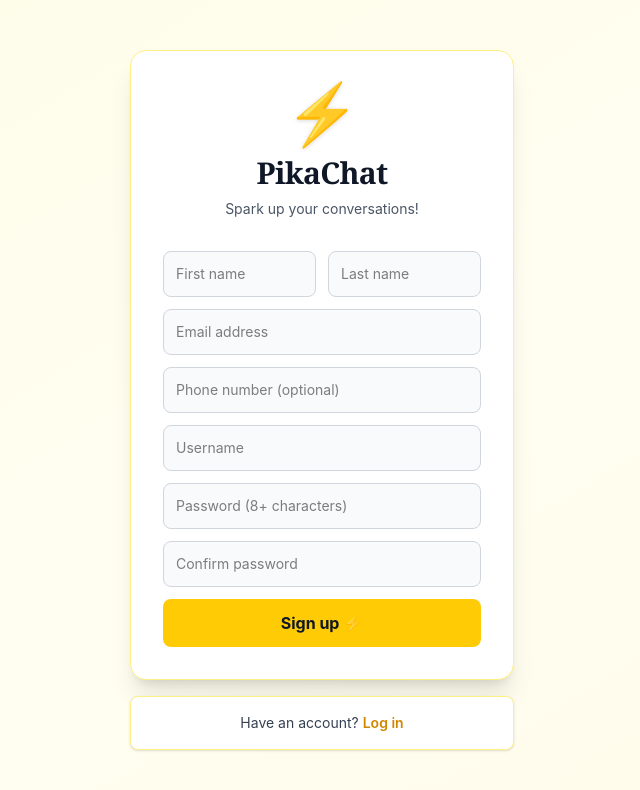
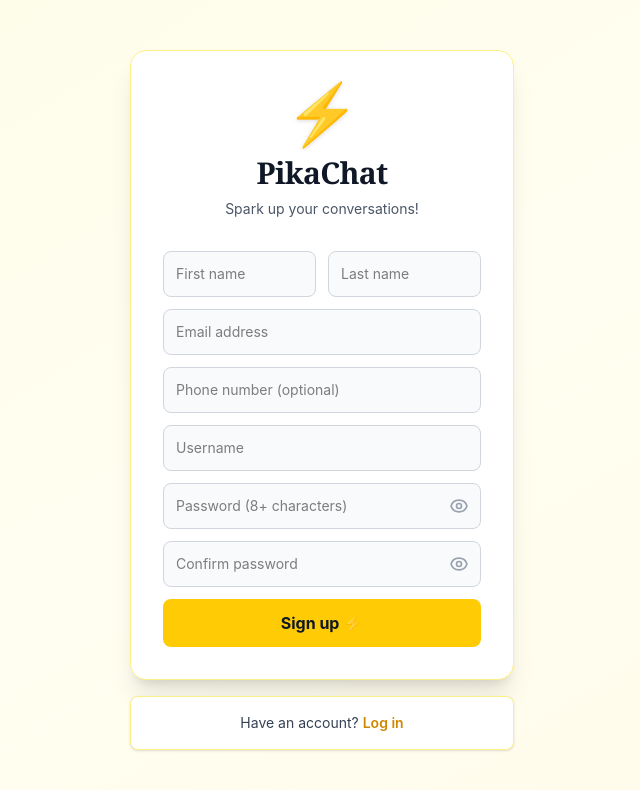
Before and after one commit to Divyu-codes/instagram-clone-react-django, a React (Vite) app in the folder frontend/: page /signup in a window 1280 px wide. Shown: the top 790 px of the page, without its empty margins (318-958 px from the left). Built offline with nearby package versions, Linux system fonts and the light colour scheme; no server answers.

Commit message:
Added last changes

```diff
--- a/frontend/src/App.jsx
+++ b/frontend/src/App.jsx
@@ -24,12 +24,11 @@
     <div className="flex min-h-screen bg-[#FFFEF0]">
       <Sidebar />
 
-      {/* CHANGE 1: pb-20 md:pb-0 add kiya hai taaki mobile par niche jagah bane */}
+
       <main className="flex-1 overflow-y-auto pb-20 md:pb-0">
         <div className="mx-auto max-w-6xl px-4 py-6">{children}</div>
       </main>
 
-      {/* CHANGE 2: MobileNav ko yahan add kiya hai (Sirf authenticated users ke liye) */}
       <MobileNav />
     </div>
   );
--- a/frontend/src/pages/Auth/Login.jsx
+++ b/frontend/src/pages/Auth/Login.jsx
@@ -1,6 +1,5 @@
 import { useState } from "react";
 import { useNavigate } from "react-router-dom";
-import GoogleSignIn from "../../components/auth/GoogleSignIn";
 
 const API_URL = import.meta.env.VITE_API_URL || "https://instagram-clone-react-django.onrender.com/api";
 
@@ -42,31 +41,10 @@
     const navigate = useNavigate();
     const [username, setUsername] = useState("");
     const [password, setPassword] = useState("");
+    const [showPassword, setShowPassword] = useState(false); // ✅ NEW: Password visibility toggle
     const [error, setError] = useState("");
     const [otp, setOtp] = useState("");
     const [requiresOtp, setRequiresOtp] = useState(false);
-    const [showForgotPassword, setShowForgotPassword] = useState(false);
-    const [recoveryEmail, setRecoveryEmail] = useState("");
-    const [recoveryMessage, setRecoveryMessage] = useState("");
-
-    async function requestPasswordReset() {
-        try {
-            const response = await fetchWithTimeout(`${API_URL}/users/password/forgot/`, {
-                method: "POST",
-                headers: { "Content-Type": "application/json" },
-                body: JSON.stringify({ email: recoveryEmail }),
-            });
-            const data = await response.json();
-            setRecoveryMessage(response.ok ? (data.detail || "Please check your email.") : getApiErrorMessage(data, "Please check your email."));
-        } catch (requestError) {
-            console.error(requestError);
-            if (requestError?.name === "AbortError") {
-                setRecoveryMessage("Request timed out. The server is busy, please try again.");
-                return;
-            }
-            setRecoveryMessage("Network error. The server might be waking up from sleep. Please wait a minute and try again.");
-        }
-    }
 
     async function handleLogin(e) {
         e.preventDefault();
@@ -133,6 +111,38 @@
                             required
                         />
 
+                        {/* ✅ PASSWORD FIELD WITH EYE ICON */}
+                        <div className="relative">
+                            <input
+                                type={showPassword ? "text" : "password"}
+                                placeholder="Password"
+                                value={password}
+                                onChange={(e) => setPassword(e.target.value)}
+                                className={`${inputClasses} pr-10`} // pr-10 adds space for the icon
+                                autoComplete="current-password"
+                                required
+                            />
+                            <button
+                                type="button"
+                                onClick={() => setShowPassword(!showPassword)}
+                                className="absolute right-3 top-1/2 -translate-y-1/2 text-gray-400 hover:text-gray-600 focus:outline-none"
+                                aria-label={showPassword ? "Hide password" : "Show password"}
+                            >
+                                {showPassword ? (
+                                    // Eye Slash Icon (Hide)
+                                    <svg xmlns="http://www.w3.org/2000/svg" className="h-5 w-5" fill="none" viewBox="0 0 24 24" stroke="currentColor">
+                                        <path strokeLinecap="round" strokeLinejoin="round" strokeWidth={2} d="M13.875 18.825A10.05 10.05 0 0112 19c-4.478 0-8.268-2.943-9.543-7a9.97 9.97 0 011.563-3.029m5.858.908a3 3 0 114.243 4.243M9.878 9.878l4.242 4.242M9.88 9.88l-3.29-3.29m7.532 7.532l3.29 3.29M3 3l3.59 3.59m0 0A9.953 9.953 0 0112 5c4.478 0 8.268 2.943 9.543 7a10.025 10.025 0 01-4.132 5.411m0 0L21 21" />
+                                    </svg>
+                                ) : (
+                                    // Eye Icon (Show)
+                                    <svg xmlns="http://www.w3.org/2000/svg" className="h-5 w-5" fill="none" viewBox="0 0 24 24" stroke="currentColor">
+                                        <path strokeLinecap="round" strokeLinejoin="round" strokeWidth={2} d="M15 12a3 3 0 11-6 0 3 3 0 016 0z" />
+                                        <path strokeLinecap="round" strokeLinejoin="round" strokeWidth={2} d="M2.458 12C3.732 7.943 7.523 5 12 5c4.478 0 8.268 2.943 9.542 7-1.274 4.057-5.064 7-9.542 7-4.477 0-8.268-2.943-9.542-7z" />
+                                    </svg>
+                                )}
+                            </button>
+                        </div>
+
                         {requiresOtp && (
                             <input
                                 type="text"
@@ -146,16 +156,6 @@
                             />
                         )}
 
-                        <input
-                            type="password"
-                            placeholder="Password"
-                            value={password}
-                            onChange={(e) => setPassword(e.target.value)}
-                            className={inputClasses}
-                            autoComplete="current-password"
-                            required
-                        />
-
                         {error && <p className="rounded-lg bg-red-50 p-3 text-sm text-red-600 border border-red-200">{error}</p>}
 
                         <button
@@ -166,46 +166,8 @@
                         </button>
                     </form>
 
-                    {/* Google Sign-In */}
-                    <div className="mt-4">
-                        <GoogleSignIn />
-                    </div>
+                    {/* ✅ Google Sign-In & Forgot Password REMOVED for a clean, working demo */}
 
-                    {/* Forgot Password */}
-                    <div className="my-4 flex items-center gap-3">
-                        <div className="flex-1 border-t border-yellow-200"></div>
-                        <span className="text-sm text-gray-500">or</span>
-                        <div className="flex-1 border-t border-yellow-200"></div>
-                    </div>
-
-                    <button
-                        type="button"
-                        onClick={() => setShowForgotPassword(!showForgotPassword)}
-                        className={`w-full text-center text-sm ${linkClasses}`}
-                    >
-                        Forgot password?
-                    </button>
-
-                    {showForgotPassword && (
-                        <div className="mt-4 space-y-2">
-                            <p className="text-xs text-gray-600 mb-2">Enter your email to receive a password reset link:</p>
-                            <input
-                                type="email"
-                                value={recoveryEmail}
-                                onChange={(e) => setRecoveryEmail(e.target.value)}
-                                placeholder="Your account email"
-                                className={inputClasses}
-                            />
-                            <button
-                                type="button"
-                                onClick={requestPasswordReset}
-                                className="w-full rounded-lg bg-[#FFCB05] px-3 py-2 text-sm font-bold text-gray-900 hover:bg-[#e6b800] transition-colors"
-                            >
-                                Send reset link
-                            </button>
-                            {recoveryMessage && <p className="text-xs text-blue-600 text-center">{recoveryMessage}</p>}
-                        </div>
-                    )}
                 </section>
 
                 {/* Sign up CTA */}
--- a/frontend/src/pages/Auth/Signup.jsx
+++ b/frontend/src/pages/Auth/Signup.jsx
@@ -48,6 +48,11 @@
         first_name: "",
         last_name: "",
     });
+
+    // ✅ NEW: Password visibility toggle states
+    const [showPassword, setShowPassword] = useState(false);
+    const [showConfirmPassword, setShowConfirmPassword] = useState(false);
+
     const [error, setError] = useState("");
     const [loading, setLoading] = useState(false);
     const [verifyEmail, setVerifyEmail] = useState(false);
@@ -268,25 +273,65 @@
                             required
                         />
 
+                        {/* ✅ PASSWORD FIELD WITH EYE ICON */}
+                        <div className="relative">
                             <input
-                            type="password"
+                                type={showPassword ? "text" : "password"}
                                 name="password"
                                 placeholder="Password (8+ characters)"
                                 value={formData.password}
                                 onChange={handleChange}
-                            className={inputClasses}
+                                className={`${inputClasses} pr-10`}
                                 required
                             />
+                            <button
+                                type="button"
+                                onClick={() => setShowPassword(!showPassword)}
+                                className="absolute right-3 top-1/2 -translate-y-1/2 text-gray-400 hover:text-gray-600 focus:outline-none"
+                                aria-label={showPassword ? "Hide password" : "Show password"}
+                            >
+                                {showPassword ? (
+                                    <svg xmlns="http://www.w3.org/2000/svg" className="h-5 w-5" fill="none" viewBox="0 0 24 24" stroke="currentColor">
+                                        <path strokeLinecap="round" strokeLinejoin="round" strokeWidth={2} d="M13.875 18.825A10.05 10.05 0 0112 19c-4.478 0-8.268-2.943-9.543-7a9.97 9.97 0 011.563-3.029m5.858.908a3 3 0 114.243 4.243M9.878 9.878l4.242 4.242M9.88 9.88l-3.29-3.29m7.532 7.532l3.29 3.29M3 3l3.59 3.59m0 0A9.953 9.953 0 0112 5c4.478 0 8.268 2.943 9.543 7a10.025 10.025 0 01-4.132 5.411m0 0L21 21" />
+                                    </svg>
+                                ) : (
+                                    <svg xmlns="http://www.w3.org/2000/svg" className="h-5 w-5" fill="none" viewBox="0 0 24 24" stroke="currentColor">
+                                        <path strokeLinecap="round" strokeLinejoin="round" strokeWidth={2} d="M15 12a3 3 0 11-6 0 3 3 0 016 0z" />
+                                        <path strokeLinecap="round" strokeLinejoin="round" strokeWidth={2} d="M2.458 12C3.732 7.943 7.523 5 12 5c4.478 0 8.268 2.943 9.542 7-1.274 4.057-5.064 7-9.542 7-4.477 0-8.268-2.943-9.542-7z" />
+                                    </svg>
+                                )}
+                            </button>
+                        </div>
 
+                        {/* ✅ CONFIRM PASSWORD FIELD WITH EYE ICON */}
+                        <div className="relative">
                             <input
-                            type="password"
+                                type={showConfirmPassword ? "text" : "password"}
                                 name="confirmPassword"
                                 placeholder="Confirm password"
                                 value={formData.confirmPassword}
                                 onChange={handleChange}
-                            className={inputClasses}
+                                className={`${inputClasses} pr-10`}
                                 required
                             />
+                            <button
+                                type="button"
+                                onClick={() => setShowConfirmPassword(!showConfirmPassword)}
+                                className="absolute right-3 top-1/2 -translate-y-1/2 text-gray-400 hover:text-gray-600 focus:outline-none"
+                                aria-label={showConfirmPassword ? "Hide password" : "Show password"}
+                            >
+                                {showConfirmPassword ? (
+                                    <svg xmlns="http://www.w3.org/2000/svg" className="h-5 w-5" fill="none" viewBox="0 0 24 24" stroke="currentColor">
+                                        <path strokeLinecap="round" strokeLinejoin="round" strokeWidth={2} d="M13.875 18.825A10.05 10.05 0 0112 19c-4.478 0-8.268-2.943-9.543-7a9.97 9.97 0 011.563-3.029m5.858.908a3 3 0 114.243 4.243M9.878 9.878l4.242 4.242M9.88 9.88l-3.29-3.29m7.532 7.532l3.29 3.29M3 3l3.59 3.59m0 0A9.953 9.953 0 0112 5c4.478 0 8.268 2.943 9.543 7a10.025 10.025 0 01-4.132 5.411m0 0L21 21" />
+                                    </svg>
+                                ) : (
+                                    <svg xmlns="http://www.w3.org/2000/svg" className="h-5 w-5" fill="none" viewBox="0 0 24 24" stroke="currentColor">
+                                        <path strokeLinecap="round" strokeLinejoin="round" strokeWidth={2} d="M15 12a3 3 0 11-6 0 3 3 0 016 0z" />
+                                        <path strokeLinecap="round" strokeLinejoin="round" strokeWidth={2} d="M2.458 12C3.732 7.943 7.523 5 12 5c4.478 0 8.268 2.943 9.542 7-1.274 4.057-5.064 7-9.542 7-4.477 0-8.268-2.943-9.542-7z" />
+                                    </svg>
+                                )}
+                            </button>
+                        </div>
 
                         {error && <p className="rounded-lg bg-red-50 p-3 text-sm text-red-600 border border-red-200">{error}</p>}
 
```
Lines whose indentation alone changed are shown as unchanged.
